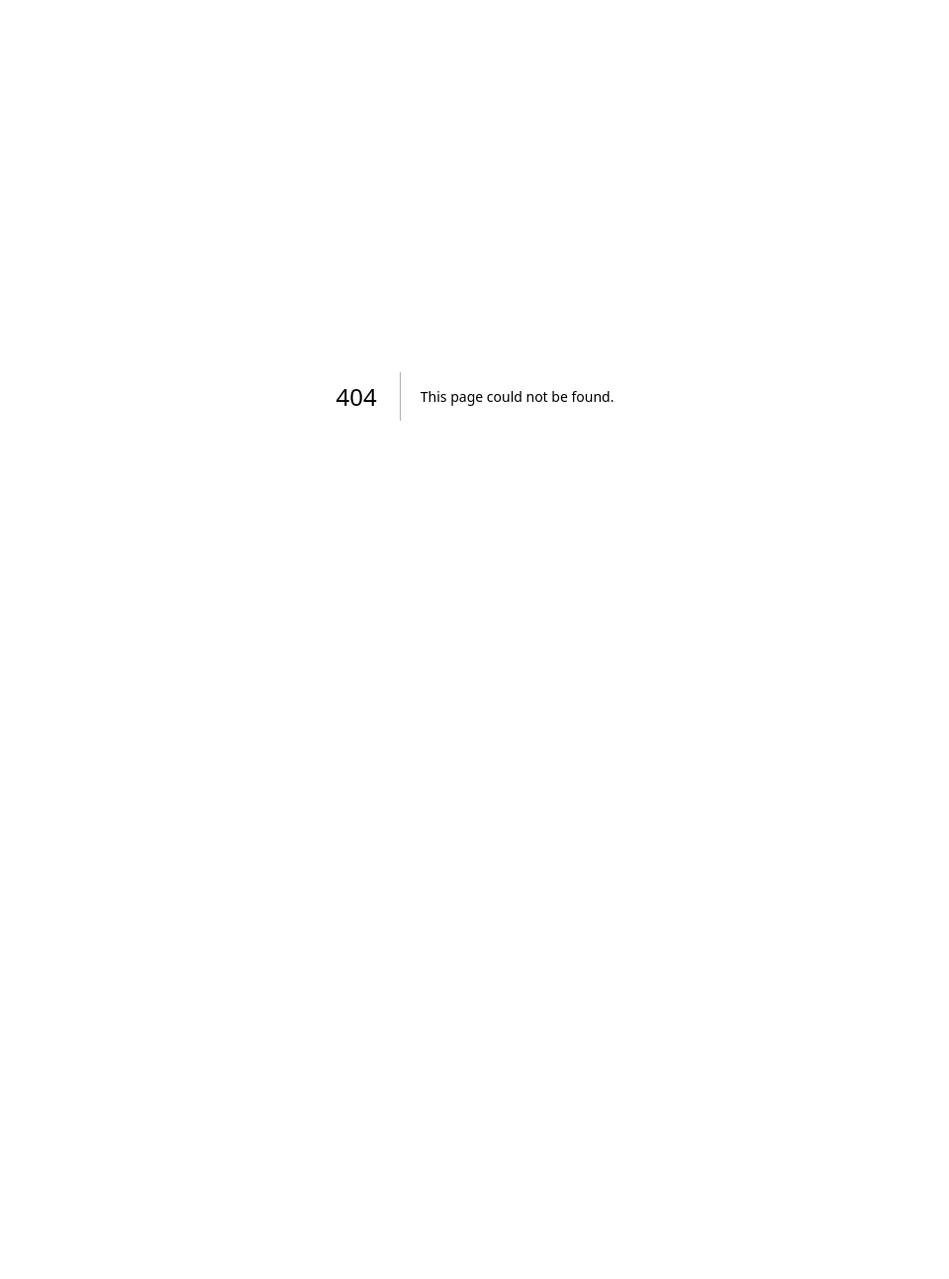
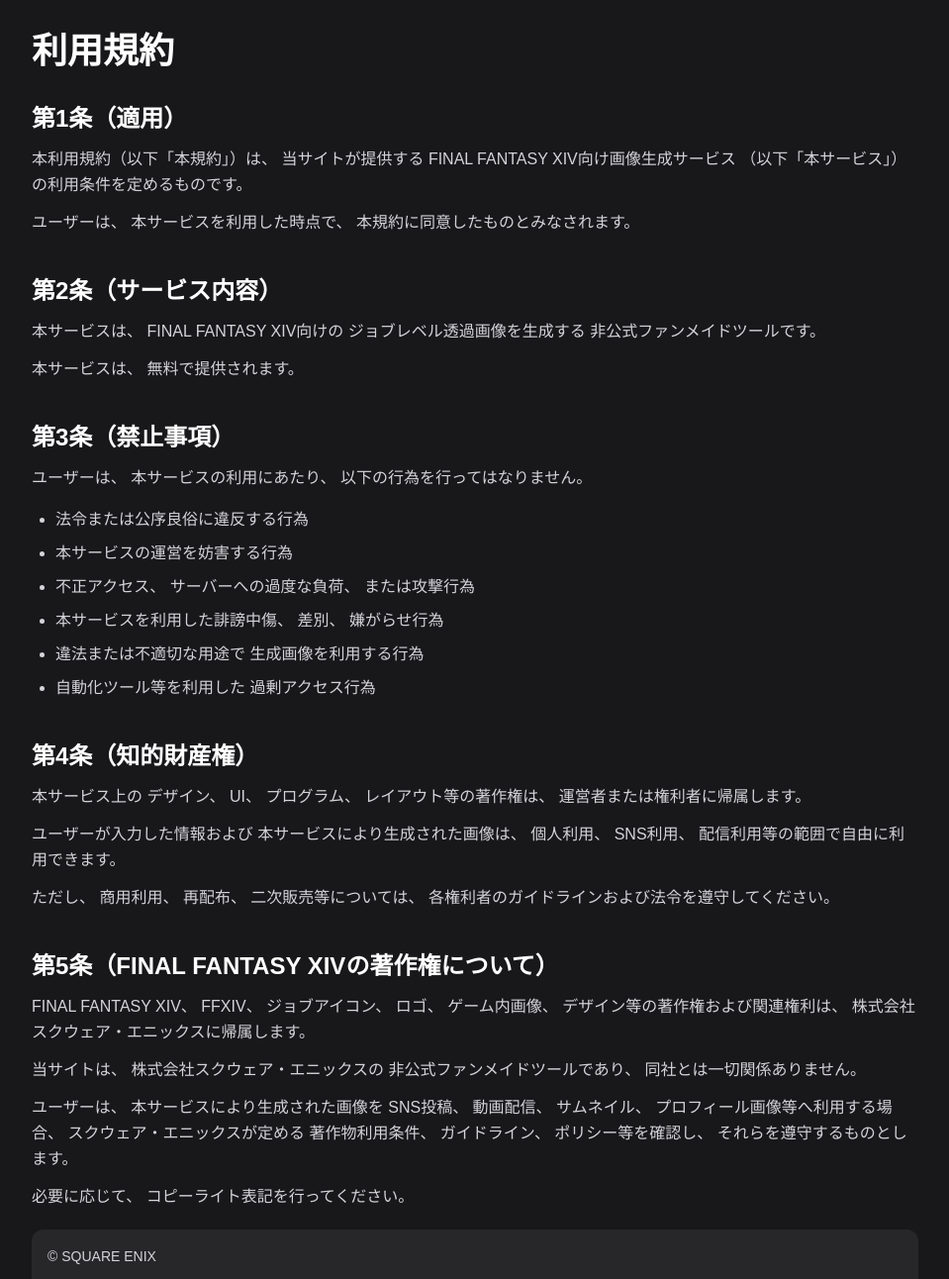
Before and after one commit to DahliaVi-s2/ff14-ui-generator, a Next.js app: page /terms in a window 1280 px wide. Before the commit this address had no page. Shown: the top 1292 px of the page at 99% size, without its empty margins (160-1119 px from the left). Before the commit the page ends 800 px from the top, so only its background shows below. Built offline with nearby package versions, Linux system fonts and the light colour scheme.

Commit message:
add terms

```diff
--- /dev/null
+++ b/app/terms/page.tsx
@@ -0,0 +1,315 @@
+export default function TermsPage() {
+  return (
+    <main className="min-h-screen bg-zinc-900 text-white p-8">
+
+      <div className="max-w-4xl mx-auto">
+
+        <h1 className="text-4xl font-black mb-8">
+          利用規約
+        </h1>
+
+        <div className="space-y-10 text-zinc-300 leading-relaxed">
+
+          {/* ========================= */}
+          {/* 第1条 */}
+          {/* ========================= */}
+          <section>
+            <h2 className="text-2xl font-bold text-white mb-3">
+              第1条（適用）
+            </h2>
+
+            <p>
+              本利用規約（以下「本規約」）は、
+              当サイトが提供する
+              FINAL FANTASY XIV向け画像生成サービス
+              （以下「本サービス」）の利用条件を定めるものです。
+            </p>
+
+            <p className="mt-3">
+              ユーザーは、
+              本サービスを利用した時点で、
+              本規約に同意したものとみなされます。
+            </p>
+          </section>
+
+          {/* ========================= */}
+          {/* 第2条 */}
+          {/* ========================= */}
+          <section>
+            <h2 className="text-2xl font-bold text-white mb-3">
+              第2条（サービス内容）
+            </h2>
+
+            <p>
+              本サービスは、
+              FINAL FANTASY XIV向けの
+              ジョブレベル透過画像を生成する
+              非公式ファンメイドツールです。
+            </p>
+
+            <p className="mt-3">
+              本サービスは、
+              無料で提供されます。
+            </p>
+          </section>
+
+          {/* ========================= */}
+          {/* 第3条 */}
+          {/* ========================= */}
+          <section>
+            <h2 className="text-2xl font-bold text-white mb-3">
+              第3条（禁止事項）
+            </h2>
+
+            <p>
+              ユーザーは、
+              本サービスの利用にあたり、
+              以下の行為を行ってはなりません。
+            </p>
+
+            <ul className="list-disc ml-6 mt-4 space-y-2">
+
+              <li>
+                法令または公序良俗に違反する行為
+              </li>
+
+              <li>
+                本サービスの運営を妨害する行為
+              </li>
+
+              <li>
+                不正アクセス、
+                サーバーへの過度な負荷、
+                または攻撃行為
+              </li>
+
+              <li>
+                本サービスを利用した誹謗中傷、
+                差別、
+                嫌がらせ行為
+              </li>
+
+              <li>
+                違法または不適切な用途で
+                生成画像を利用する行為
+              </li>
+
+              <li>
+                自動化ツール等を利用した
+                過剰アクセス行為
+              </li>
+
+            </ul>
+          </section>
+
+          {/* ========================= */}
+          {/* 第4条 */}
+          {/* ========================= */}
+          <section>
+            <h2 className="text-2xl font-bold text-white mb-3">
+              第4条（知的財産権）
+            </h2>
+
+            <p>
+              本サービス上の
+              デザイン、
+              UI、
+              プログラム、
+              レイアウト等の著作権は、
+              運営者または権利者に帰属します。
+            </p>
+
+            <p className="mt-3">
+              ユーザーが入力した情報および
+              本サービスにより生成された画像は、
+              個人利用、
+              SNS利用、
+              配信利用等の範囲で自由に利用できます。
+            </p>
+
+            <p className="mt-3">
+              ただし、
+              商用利用、
+              再配布、
+              二次販売等については、
+              各権利者のガイドラインおよび法令を遵守してください。
+            </p>
+          </section>
+
+          {/* ========================= */}
+          {/* 第5条 */}
+          {/* ========================= */}
+          <section>
+            <h2 className="text-2xl font-bold text-white mb-3">
+              第5条（FINAL FANTASY XIVの著作権について）
+            </h2>
+
+            <p>
+              FINAL FANTASY XIV、
+              FFXIV、
+              ジョブアイコン、
+              ロゴ、
+              ゲーム内画像、
+              デザイン等の著作権および関連権利は、
+              株式会社スクウェア・エニックスに帰属します。
+            </p>
+
+            <p className="mt-3">
+              当サイトは、
+              株式会社スクウェア・エニックスの
+              非公式ファンメイドツールであり、
+              同社とは一切関係ありません。
+            </p>
+
+            <p className="mt-3">
+              ユーザーは、
+              本サービスにより生成された画像を
+              SNS投稿、
+              動画配信、
+              サムネイル、
+              プロフィール画像等へ利用する場合、
+              スクウェア・エニックスが定める
+              著作物利用条件、
+              ガイドライン、
+              ポリシー等を確認し、
+              それらを遵守するものとします。
+            </p>
+
+            <p className="mt-3">
+              必要に応じて、
+              コピーライト表記を行ってください。
+            </p>
+
+            <div className="mt-5 bg-zinc-800 rounded-xl p-4 text-sm leading-relaxed">
+
+              <p>
+                © SQUARE ENIX
+              </p>
+
+              <p className="mt-2">
+                FINAL FANTASY XIV © SQUARE ENIX
+              </p>
+
+            </div>
+
+            <div className="mt-5">
+              <a
+                href="https://support.jp.square-enix.com/rule.php?id=5381&la=0&tag=authc"
+                target="_blank"
+                rel="noopener noreferrer"
+                className="text-blue-400 underline hover:text-blue-300"
+              >
+                スクウェア・エニックス 著作物利用許諾条件
+              </a>
+            </div>
+
+          </section>
+
+          {/* ========================= */}
+          {/* 第6条 */}
+          {/* ========================= */}
+          <section>
+            <h2 className="text-2xl font-bold text-white mb-3">
+              第6条（免責事項）
+            </h2>
+
+            <p>
+              本サービスは、
+              可能な限り正確な情報および
+              安定した動作を提供するよう努めますが、
+              完全性、
+              安全性、
+              継続性、
+              正確性を保証するものではありません。
+            </p>
+
+            <p className="mt-3">
+              本サービスの利用によって発生した
+              いかなる損害についても、
+              運営者は責任を負いません。
+            </p>
+
+            <p className="mt-3">
+              また、
+              本サービスは予告なく
+              内容変更、
+              停止、
+              終了する場合があります。
+            </p>
+          </section>
+
+          {/* ========================= */}
+          {/* 第7条 */}
+          {/* ========================= */}
+          <section>
+            <h2 className="text-2xl font-bold text-white mb-3">
+              第7条（広告について）
+            </h2>
+
+            <p>
+              当サイトでは、
+              Google AdSense等の
+              第三者配信広告サービスを利用する場合があります。
+            </p>
+
+            <p className="mt-3">
+              広告配信事業者は、
+              Cookieを使用して、
+              ユーザーの興味に応じた広告を表示することがあります。
+            </p>
+          </section>
+
+          {/* ========================= */}
+          {/* 第8条 */}
+          {/* ========================= */}
+          <section>
+            <h2 className="text-2xl font-bold text-white mb-3">
+              第8条（サービス内容の変更）
+            </h2>
+
+            <p>
+              運営者は、
+              ユーザーへ事前通知することなく、
+              本サービスの内容変更、
+              停止、
+              終了を行うことがあります。
+            </p>
+          </section>
+
+          {/* ========================= */}
+          {/* 第9条 */}
+          {/* ========================= */}
+          <section>
+            <h2 className="text-2xl font-bold text-white mb-3">
+              第9条（規約変更）
+            </h2>
+
+            <p>
+              運営者は、
+              必要と判断した場合、
+              ユーザーへの通知なく
+              本規約を変更できるものとします。
+            </p>
+          </section>
+
+          {/* ========================= */}
+          {/* 第10条 */}
+          {/* ========================= */}
+          <section>
+            <h2 className="text-2xl font-bold text-white mb-3">
+              第10条（お問い合わせ）
+            </h2>
+
+            <p>
+              お問い合わせは、
+              X（旧Twitter）等からお願いいたします。
+            </p>
+          </section>
+
+        </div>
+
+      </div>
+
+    </main>
+  )
+}
```
